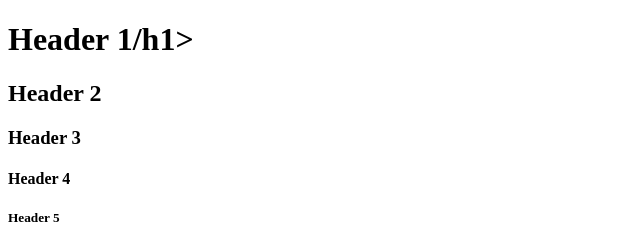
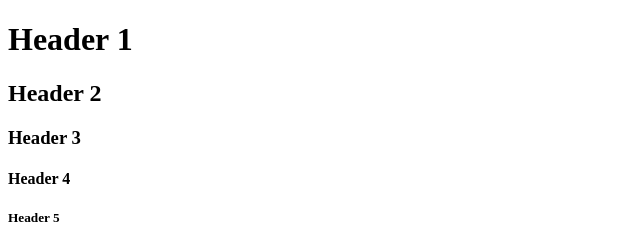
Before and after one commit to Rafael25santis/exercicio-inicial, a plain HTML site: page exercicio/index.html in a window 1280 px wide. Shown: the top 240 px of the page, 0-640 px from the left. Drawn offline with Linux system fonts and the light colour scheme.

Commit message:
agora arrumado

```diff
--- a/exercicio/index.html
+++ b/exercicio/index.html
@@ -7,7 +7,7 @@
     <title>Document</title>
 </head>
 <body>
-<h1>Header 1/h1>
+<h1>Header 1</h1>
 <h2>Header 2</h2>
 <h3>Header 3</h3>
 <h4>Header 4</h4>
```
